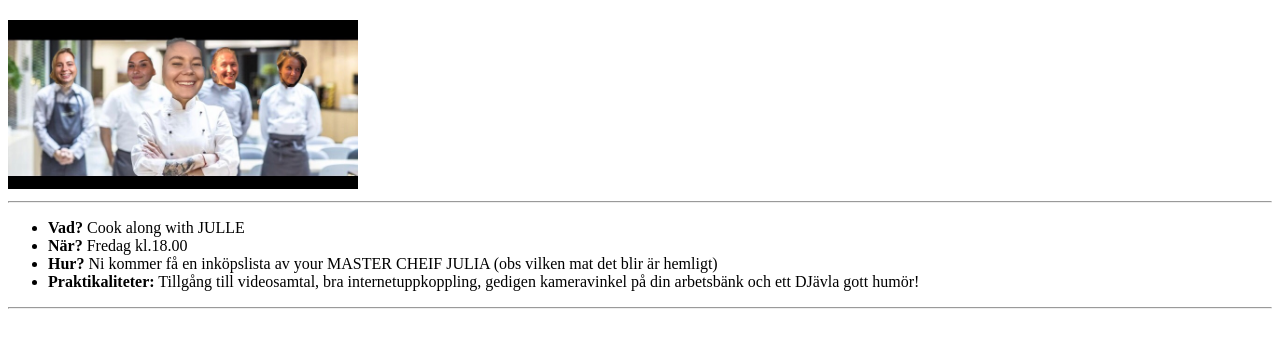
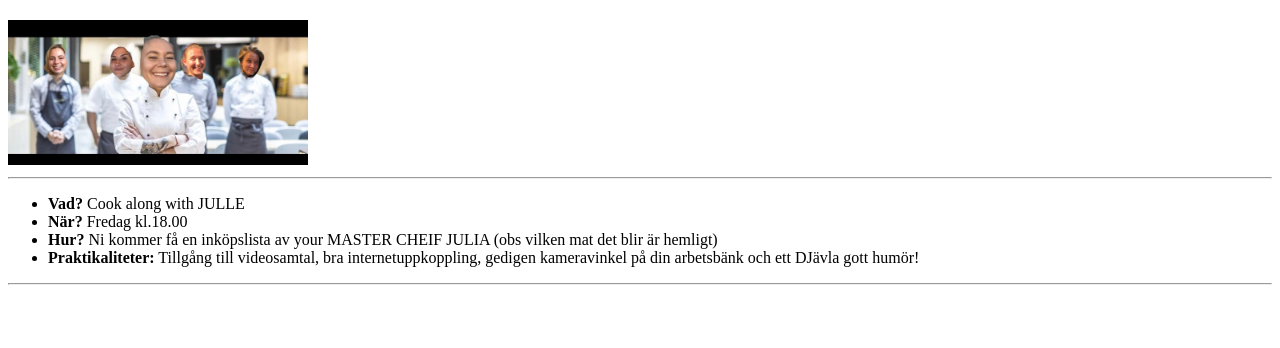
Before and after one commit to jhahrs/cookalong, a plain HTML site: page index.html in a window 1280 px wide. Shown: the part 60-408 px from the top of the page. Drawn offline with Linux system fonts and the light colour scheme.

Commit message:
mindre bild

```diff
--- a/index.html
+++ b/index.html
@@ -7,7 +7,7 @@
 </head>
 <body>
     <h1><b>Välkommen till COOK ALONG WITH JULIA</b></h1>
-        <img src="/IMG_0875.jpg" alt="julia och sina trotjänare" width="350">
+        <img src="/IMG_0875.jpg" alt="julia och sina trotjänare" width="300">
     <br><hr>
     <p>
         <ul>
```
